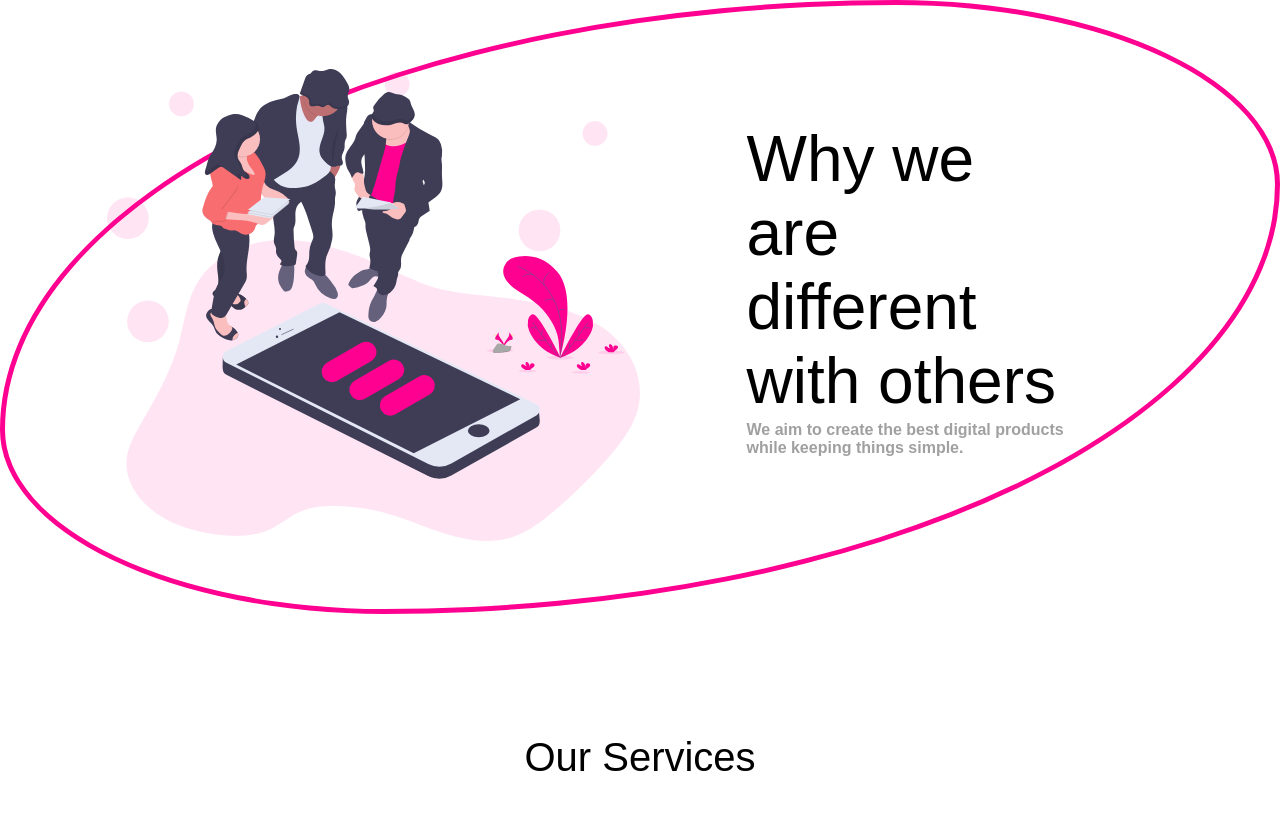
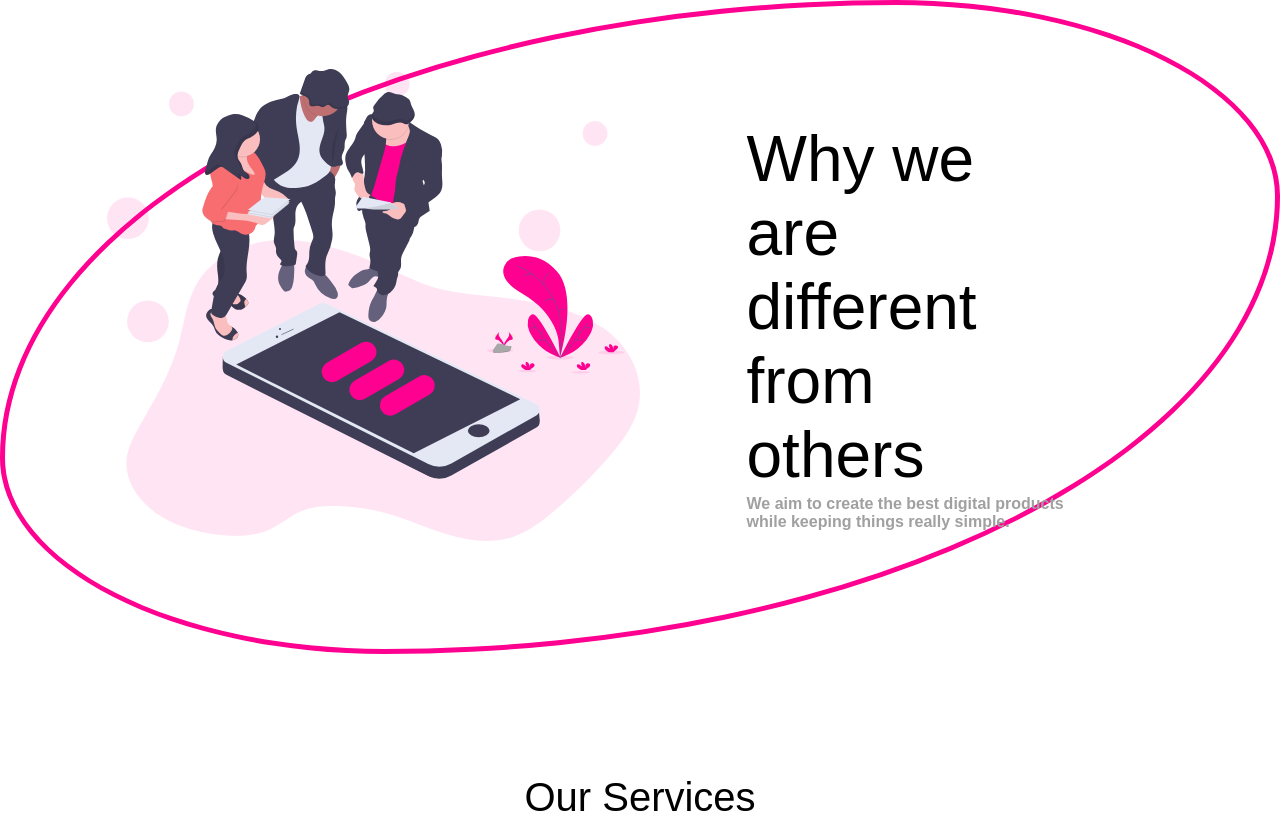
Before and after one commit to Amanrana2002/demo-website, a plain HTML site: page index.html in a window 1280 px wide. Shown: the part 800-1621 px from the top of the page. Drawn offline with Linux system fonts and the light colour scheme.

Commit message:
index edit

```diff
--- a/index.html
+++ b/index.html
@@ -38,8 +38,8 @@
             <img src="images/sec-img.svg" alt="">
         </div>
         <div class="sec-text">
-            <h1>Why we are different with others</h1>
-            <p>We aim to create the best digital products while keeping things simple.</p>
+            <h1>Why we are different from others</h1>
+            <p>We aim to create the best digital products while keeping things really simple.</p>
         </div>
     </section>
     <article>
```
